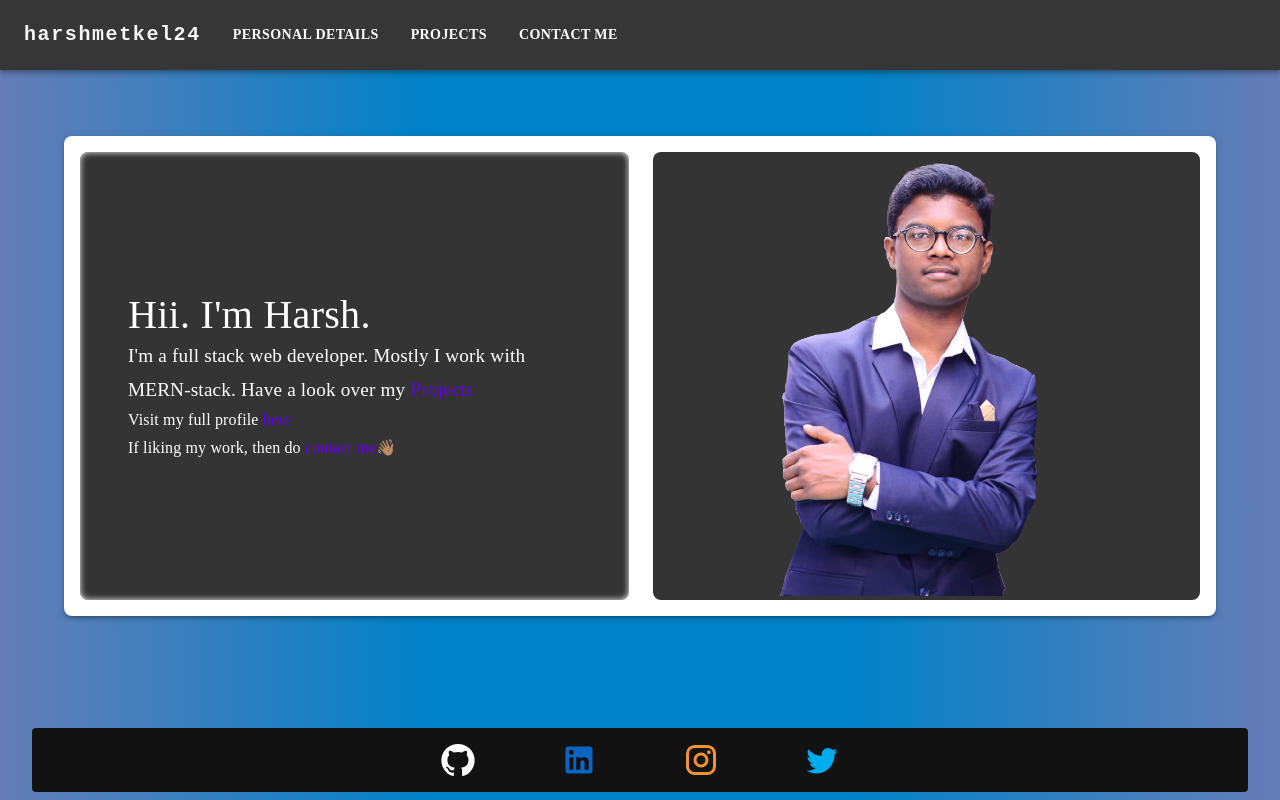
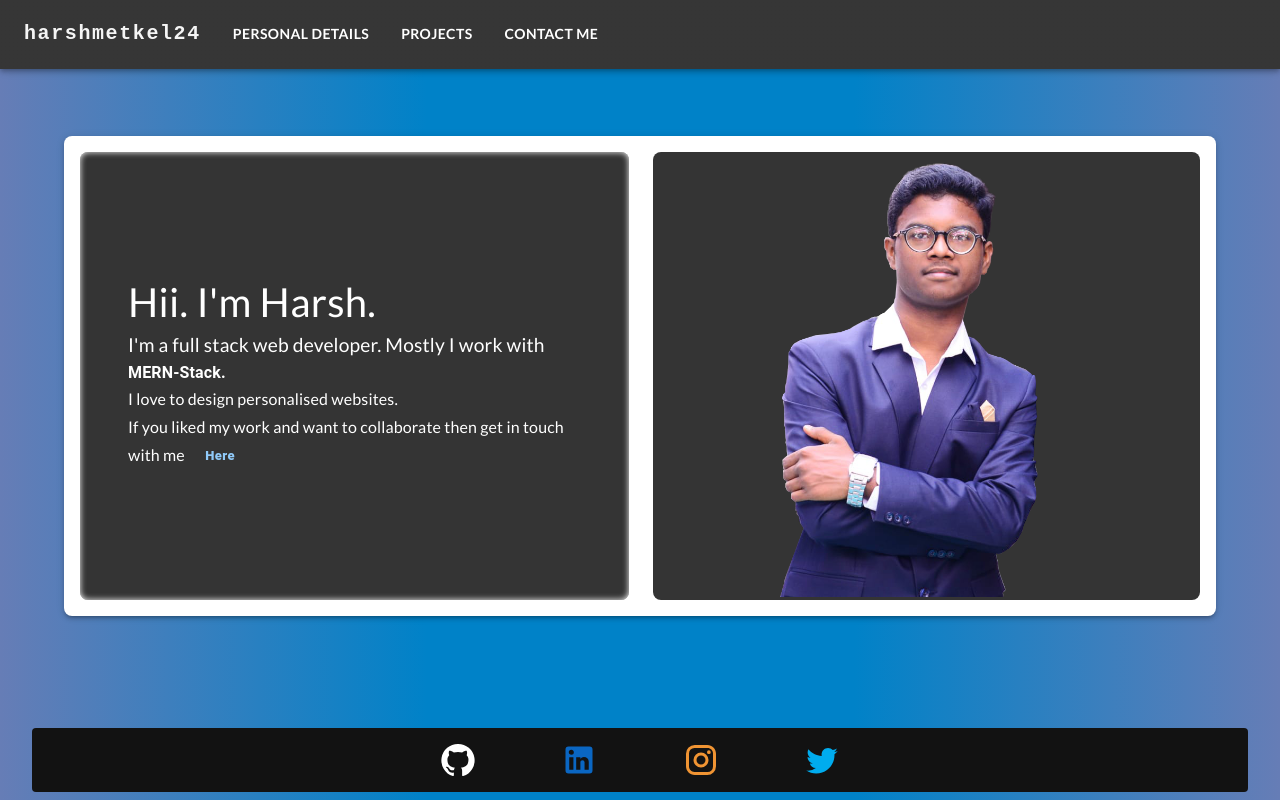
Before and after one commit to harshmetkel24/portfolio, a React (Create React App) app in the folder portfolio/: page / in a window 1280 px wide. Built offline with nearby package versions, Linux system fonts and the light colour scheme.

Commit message:
fonts changed to Lato and some content change on home page

```diff
--- a/portfolio/src/App.css
+++ b/portfolio/src/App.css
@@ -1,7 +1,7 @@
-@import url("https://fonts.googleapis.com/css2?family=EB+Garamond:wght@400;600;700;800&display=swap");
+@import url("https://fonts.googleapis.com/css2?family=Lato:wght@400;700&display=swap");
 
 * {
-  font-family: "Cormorant Garamond", serif;
+  font-family: "Lato", sans-serif;
   -webkit-user-select: none; /* Safari */
   -moz-user-select: none; /* Firefox */
   -ms-user-select: none; /* IE10+/Edge */
--- a/portfolio/src/Pages/ContactMe.js
+++ b/portfolio/src/Pages/ContactMe.js
@@ -13,7 +13,7 @@ import GraphemeSplitter from "grapheme-splitter";
 import Footer from "../Components/Footer";
 
 const list = [
-  "🙋🏽‍♂️ this is harshmetkel24",
+  "🙋🏽‍♂️ This is harshmetkel24",
   "Like My Work?",
   "Then do Contact Me👋🏽",
 ];
--- a/portfolio/src/Pages/Home.js
+++ b/portfolio/src/Pages/Home.js
@@ -1,14 +1,18 @@
-import React from "react";
+import React, { useEffect } from "react";
 
 import { Link } from "react-router-dom";
 
-import { Paper, Stack, Typography } from "@mui/material";
+import { Paper, Stack, Typography, Button } from "@mui/material";
 import { Container, Box } from "@mui/system";
 
 import Footer from "../Components/Footer";
 import Navbar from "../Components/Navbar";
 
 const Home = () => {
+  useEffect(() => {
+    document.title = "Home | harshmetkel24";
+  }, []);
+
   return (
     <>
       <Navbar />
@@ -42,6 +46,9 @@ const Home = () => {
               boxShadow: "none",
               color: "#000",
               scale: "0.9",
+            },
+            "&:hover button": {
+              color: "#333",
             },
           }}
         >
@@ -91,22 +98,26 @@ const Home = () => {
                   },
                 }}
               >
-                I'm a full stack web developer. Mostly I work with MERN-stack.
-                Have a look over my{" "}
-                <Link style={{ color: "#6200ee" }} to="/projects">
-                  Projects
-                </Link>
+                I'm a full stack web developer. Mostly I work with{" "}
+                <Typography sx={{ fontWeight: 600 }}>MERN-Stack.</Typography>
               </Typography>
               <Typography variant="subtitle1" sx={{ fontFamily: "inherit" }}>
-                Visit my full profile{" "}
-                <Link style={{ color: "#6200ee" }} to="/details">
-                  here
-                </Link>
+                I love to design personalised websites.
               </Typography>
               <Typography variant="subtitle1" sx={{ fontFamily: "inherit" }}>
-                If liking my work, then do{" "}
-                <Link style={{ color: "#6200ee" }} to="/contact">
-                  contact me👋🏽
+                If you liked my work and want to collaborate then get in touch
+                with me{" "}
+                <Link to="/contact">
+                  <Button
+                    size="small"
+                    sx={{
+                      fontWeight: 800,
+                      textTransform: "capitalize",
+                      marginBottom: "2px",
+                    }}
+                  >
+                    here
+                  </Button>
                 </Link>
               </Typography>
             </Box>
```
Also changed, not shown: 11 other files (tests, documents, lock files or other folders).
